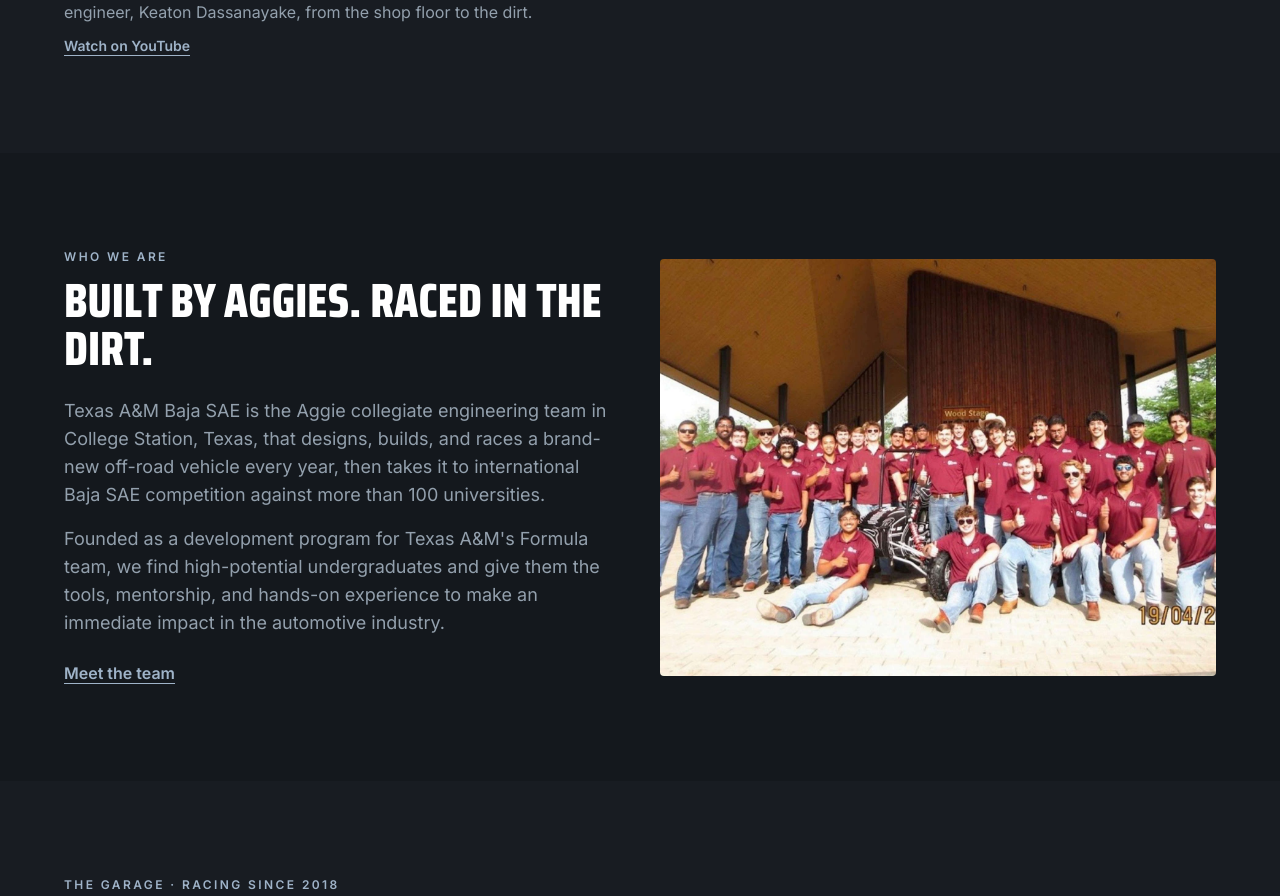
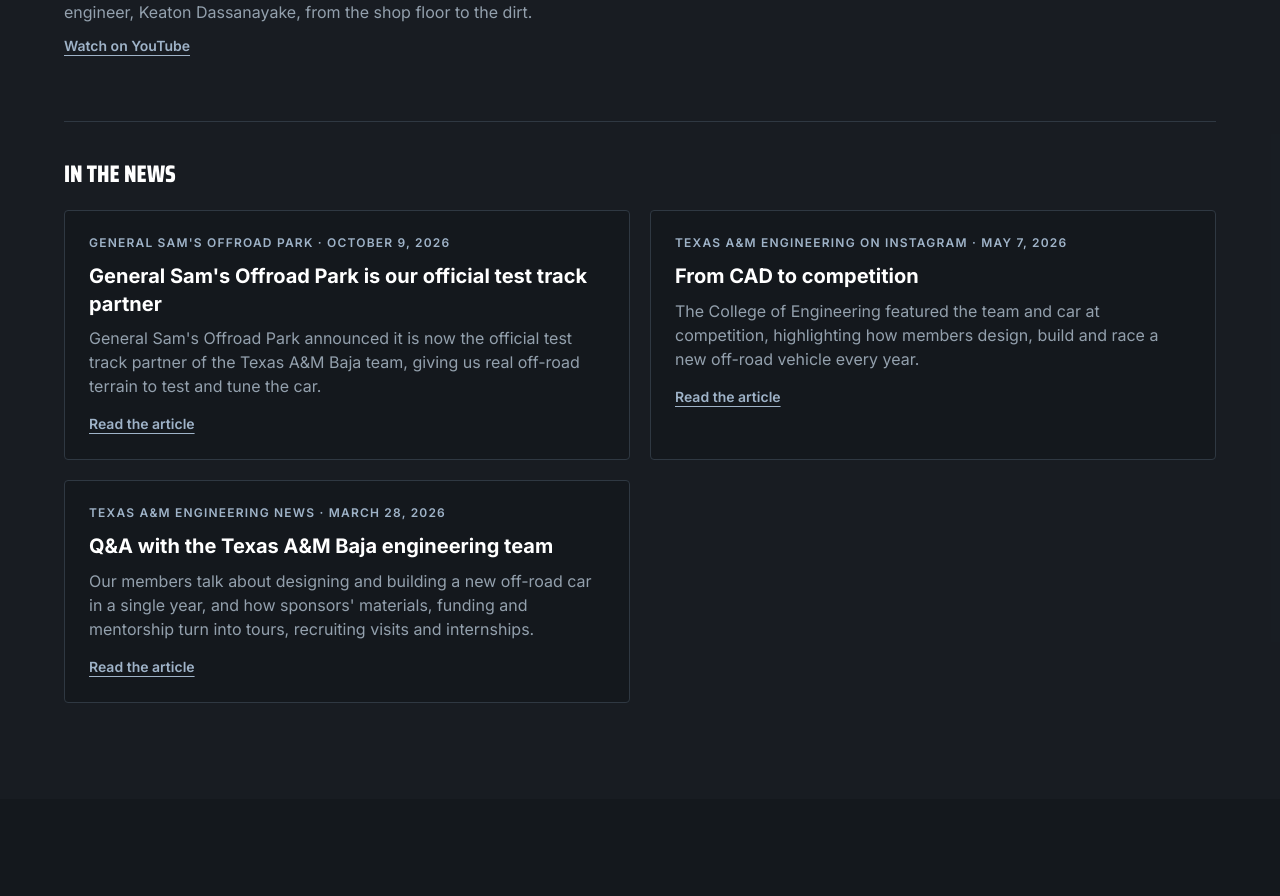
Before and after one commit to MikeDoesDev/tamubaja.com, a Next.js app: page / in a window 1280 px wide. Shown: the part 2661-3557 px from the top of the page. Built offline with nearby package versions, Linux system fonts and the light colour scheme.

Commit message:
Home: add In the news (Engineering Q&A, Instagram feature, General Sam's test track); richer org JSON-LD; 48px favicon

```diff
--- a/content/site.yaml
+++ b/content/site.yaml
@@ -23,6 +23,23 @@ videos:
     title: Texas A&M's national commercial
     body: 'Car #51 and our crew in "Working Together for the Good of America," the university''s national TV spot.'
     poster: /images/commercial-poster.jpg
+# News articles about the team, shown under the videos ("In the news"). Put the newest first.
+press:
+  - title: General Sam's Offroad Park is our official test track partner
+    outlet: General Sam's Offroad Park
+    date: 2026-10-09
+    url: https://www.facebook.com/generalsamsorp/posts/1406171165005454/
+    body: General Sam's Offroad Park announced it is now the official test track partner of the Texas A&M Baja team, giving us real off-road terrain to test and tune the car.
+  - title: From CAD to competition
+    outlet: Texas A&M Engineering on Instagram
+    date: 2026-05-07
+    url: https://www.instagram.com/p/DYDFpsXCWA-/
+    body: The College of Engineering featured the team and car at competition, highlighting how members design, build and race a new off-road vehicle every year.
+  - title: Q&A with the Texas A&M Baja engineering team
+    outlet: Texas A&M Engineering News
+    date: 2026-03-28
+    url: https://news.engineering.tamu.edu/news/2026/03/28/qa-with-the-texas-am-baja-engineering-team/
+    body: Our members talk about designing and building a new off-road car in a single year, and how sponsors' materials, funding and mentorship turn into tours, recruiting visits and internships.
 logo: /images/logo-white.png
 # Web3Forms access key created with tamubajabusiness@gmail.com (replaced Oct 19, 2026). Inquiries go straight to that inbox.
 # This key is designed to be public in site code. If it's ever removed, the form falls back to opening the visitor's email app.
--- a/src/app/page.tsx
+++ b/src/app/page.tsx
@@ -26,23 +26,57 @@ export default function HomePage() {
   const car = getCar();
   const events = getEvents().slice(0, 3);
   const years = buildCarYears(getSeasons(), car.garage);
-  const featuredCars = years.filter((year): year is CarYear & { photo: string } => Boolean(year.photo)).slice(0, 3);
+  const featuredCars = years
+    .filter((year): year is CarYear & { photo: string } => Boolean(year.photo))
+    .slice(0, 3);
   const earlier = years.filter((year) => !year.photo);
   const organization = {
     "@context": "https://schema.org",
     "@type": "Organization",
     name: site.name,
-    alternateName: ["TAMU Baja", "Texas A&M Baja", "Aggie Baja SAE", "TAMU Baja SAE"],
+    alternateName: [
+      "TAMU Baja",
+      "Texas A&M Baja",
+      "Aggie Baja SAE",
+      "TAMU Baja SAE",
+    ],
     url: site.url,
-    parentOrganization: { "@type": "Organization", name: "Texas A&M SAE", url: "https://www.tamusae.org" },
+    parentOrganization: {
+      "@type": "Organization",
+      name: "Texas A&M SAE",
+      url: "https://www.tamusae.org",
+    },
     logo: `${site.url}${site.logo}`,
     email: site.email,
-    sameAs: [site.socials.instagram, ...(site.socials.linkedin ? [site.socials.linkedin] : [])],
+    description: site.description,
+    foundingDate: "2017",
+    address: {
+      "@type": "PostalAddress",
+      addressLocality: "College Station",
+      addressRegion: "TX",
+      addressCountry: "US",
+    },
+    sameAs: [
+      site.socials.instagram,
+      ...(site.socials.linkedin ? [site.socials.linkedin] : []),
+    ],
+    subjectOf: site.press.map((article) => ({
+      "@type": "NewsArticle",
+      headline: article.title,
+      url: article.url,
+      datePublished: article.date,
+      publisher: { "@type": "Organization", name: article.outlet },
+    })),
   };
 
   return (
     <>
-      <script type="application/ld+json" dangerouslySetInnerHTML={{ __html: JSON.stringify(organization).replace(/</g, "\u003c") }} />
+      <script
+        type="application/ld+json"
+        dangerouslySetInnerHTML={{
+          __html: JSON.stringify(organization).replace(/</g, "\u003c"),
+        }}
+      />
       <Hero site={site} />
       <Section id="events" className="topo-bg">
         <div className="flex flex-wrap items-end justify-between gap-4">
@@ -53,26 +87,47 @@ export default function HomePage() {
           <FollowAlong socials={site.socials} />
         </div>
         <div className="mt-10">
-          <BuildStatus milestones={car.milestones} buildSeason={car.buildSeason} builtAt={new Date().toISOString()} />
+          <BuildStatus
+            milestones={car.milestones}
+            buildSeason={car.buildSeason}
+            builtAt={new Date().toISOString()}
+          />
         </div>
         {events.length > 0 && <RecentEvents events={events} />}
         <div className="mt-6 flex flex-wrap items-center gap-x-6 gap-y-3">
           <ButtonLink href="/car#now" variant="secondary">
             Full season timeline
           </ButtonLink>
-          <p className="text-sm text-muted">Every build milestone and team event, from first design review to competition day.</p>
+          <p className="text-sm text-muted">
+            Every build milestone and team event, from first design review to
+            competition day.
+          </p>
         </div>
       </Section>
 
-      {site.videos.length > 0 && (
+      {(site.videos.length > 0 || site.press.length > 0) && (
         <Section className="bg-panel/40">
           <Eyebrow>Baja on screen</Eyebrow>
           <SectionHeading>See the team in action</SectionHeading>
-          <div className={`mt-10 grid gap-8 ${site.videos.length > 1 ? "lg:grid-cols-[1.5fr_1fr]" : ""}`}>
+          {site.videos.length > 0 && (
+            <div
+              className={`mt-10 grid gap-8 ${site.videos.length > 1 ? "lg:grid-cols-[1.5fr_1fr]" : ""}`}
+            >
               {site.videos.slice(0, 2).map((video, index) => (
-              <article key={video.youtubeId} className={index > 0 ? "lg:pt-16" : ""}>
-                <VideoFeature youtubeId={video.youtubeId} title={video.title} poster={video.poster} />
-                <h3 className={`mt-5 font-display font-extrabold uppercase leading-none ${index === 0 ? "text-3xl" : "text-2xl"}`}>{video.title}</h3>
+                <article
+                  key={video.youtubeId}
+                  className={index > 0 ? "lg:pt-16" : ""}
+                >
+                  <VideoFeature
+                    youtubeId={video.youtubeId}
+                    title={video.title}
+                    poster={video.poster}
+                  />
+                  <h3
+                    className={`mt-5 font-display font-extrabold uppercase leading-none ${index === 0 ? "text-3xl" : "text-2xl"}`}
+                  >
+                    {video.title}
+                  </h3>
                   <p className="mt-2 text-muted">{video.body}</p>
                   <a
                     href={`https://www.youtube.com/watch?v=${video.youtubeId}`}
@@ -85,6 +140,47 @@ export default function HomePage() {
                 </article>
               ))}
             </div>
+          )}
+          {site.press.length > 0 && (
+            <div className="mt-16 border-t border-line pt-10">
+              <h3 className="font-display text-2xl font-extrabold uppercase leading-none">
+                In the news
+              </h3>
+              <ul className="mt-6 grid gap-5 md:grid-cols-2">
+                {site.press.map((article) => (
+                  <li key={article.url}>
+                    <a
+                      href={article.url}
+                      target="_blank"
+                      rel="noopener noreferrer"
+                      className="group block h-full rounded-sm border border-line bg-bg p-6 transition-colors hover:border-accent"
+                    >
+                      <p className="text-xs font-semibold uppercase tracking-widest text-accent">
+                        {article.outlet} ·{" "}
+                        <time dateTime={article.date}>
+                          {new Date(
+                            `${article.date}T00:00:00Z`,
+                          ).toLocaleDateString("en-US", {
+                            month: "long",
+                            day: "numeric",
+                            year: "numeric",
+                            timeZone: "UTC",
+                          })}
+                        </time>
+                      </p>
+                      <p className="mt-3 text-xl font-bold leading-snug group-hover:text-accent">
+                        {article.title}
+                      </p>
+                      <p className="mt-2 text-muted">{article.body}</p>
+                      <span className="mt-4 inline-block text-sm font-semibold text-accent underline underline-offset-4 group-hover:text-ink">
+                        Read the article
+                      </span>
+                    </a>
+                  </li>
+                ))}
+              </ul>
+            </div>
+          )}
         </Section>
       )}
 
@@ -98,12 +194,21 @@ export default function HomePage() {
                 <p key={paragraph}>{paragraph}</p>
               ))}
             </div>
-            <Link href="/team" className="mt-6 inline-block font-semibold text-accent underline underline-offset-4 hover:text-ink">
+            <Link
+              href="/team"
+              className="mt-6 inline-block font-semibold text-accent underline underline-offset-4 hover:text-ink"
+            >
               Meet the team
             </Link>
           </div>
           <div className="relative aspect-[4/3] overflow-hidden rounded-sm">
-            <Image src={site.teamPhoto} alt="Texas A&M Baja SAE team members" fill sizes="(min-width: 1024px) 50vw, 100vw" className="object-cover" />
+            <Image
+              src={site.teamPhoto}
+              alt="Texas A&M Baja SAE team members"
+              fill
+              sizes="(min-width: 1024px) 50vw, 100vw"
+              className="object-cover"
+            />
           </div>
         </div>
       </Section>
@@ -115,7 +220,10 @@ export default function HomePage() {
               <Eyebrow>The garage · racing since 2018</Eyebrow>
               <SectionHeading>Every car has a number</SectionHeading>
             </div>
-            <Link href="/car#history" className="font-semibold text-accent underline underline-offset-4 hover:text-ink">
+            <Link
+              href="/car#history"
+              className="font-semibold text-accent underline underline-offset-4 hover:text-ink"
+            >
               All cars and results
             </Link>
           </div>
@@ -126,8 +234,12 @@ export default function HomePage() {
           </ul>
           {earlier.length > 0 && (
             <p className="mt-6 text-sm text-muted">
-              Plus {earlier.length} earlier seasons, back to our first race in {earlier.at(-1)?.season}.{" "}
-              <Link href="/car#history" className="font-semibold text-ink underline decoration-accent underline-offset-4">
+              Plus {earlier.length} earlier seasons, back to our first race in{" "}
+              {earlier.at(-1)?.season}.{" "}
+              <Link
+                href="/car#history"
+                className="font-semibold text-ink underline decoration-accent underline-offset-4"
+              >
                 See them all
               </Link>
             </p>
--- a/src/lib/schemas.ts
+++ b/src/lib/schemas.ts
@@ -51,6 +51,18 @@ export const siteSchema = z.object({
         title: text,
         body: text,
         poster: publicPath.optional(),
+      }),
+    ),
+  ),
+  // News coverage shown under the videos ("In the news"). Newest first.
+  press: list(
+    z.array(
+      z.object({
+        title: text,
+        outlet: text,
+        date: isoDate,
+        url: httpUrl,
+        body: text,
       }),
     ),
   ),
```
Also changed, not shown: 1 other file (tests, documents, lock files or other folders). Lines whose indentation alone changed are shown as unchanged.
